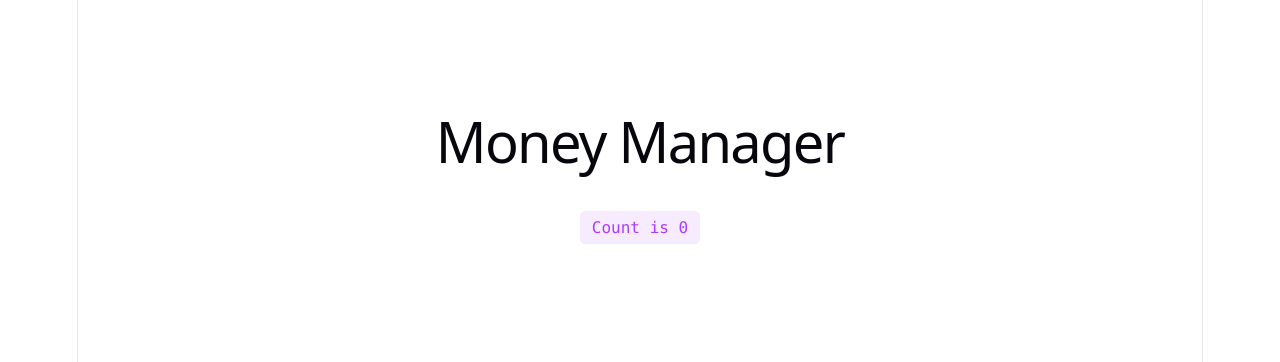
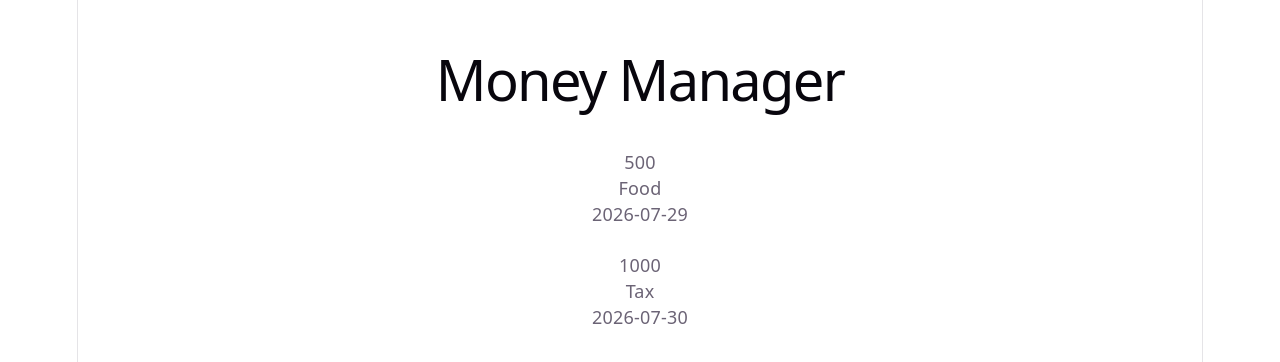
Before and after one commit to TimCheers/money-manager, a React app in the folder frontend/: page / in a window 1280 px wide. Shown: the part 218-580 px from the top of the page. Built offline with nearby package versions, Linux system fonts and the light colour scheme; the HTML template or start-up script is replaced by a standard one.

Commit message:
feat: add TransactionItem component

```diff
--- a/frontend/src/App.jsx
+++ b/frontend/src/App.jsx
@@ -1,5 +1,6 @@
 import { useState } from 'react'
 import './App.css'
+import TransactionItem from "./components/TransactionItem.jsx"
 
 function App() {
   const [count, setCount] = useState(0)
@@ -8,13 +9,8 @@ function App() {
     <>
       <section id="center">
         <h1>Money Manager </h1>
-        <button
-          type="button"
-          className="counter"
-          onClick={() => setCount((count) => count + 1)}
-        >
-          Count is {count}
-        </button>
+        <TransactionItem amount={500} category="Food" date="2026-07-29" />
+        <TransactionItem amount={1000} category="Tax" date="2026-07-30" />
       </section>
     </>
   )
--- /dev/null
+++ b/frontend/src/components/TransactionItem.jsx
@@ -0,0 +1,11 @@
+function TransactionItem({ amount, category, date }) {
+  return (
+    <div>
+      <p>{amount}</p>
+      <p>{category}</p>
+      <p>{date}</p>
+    </div>
+  );
+}
+
+export default TransactionItem;
```
